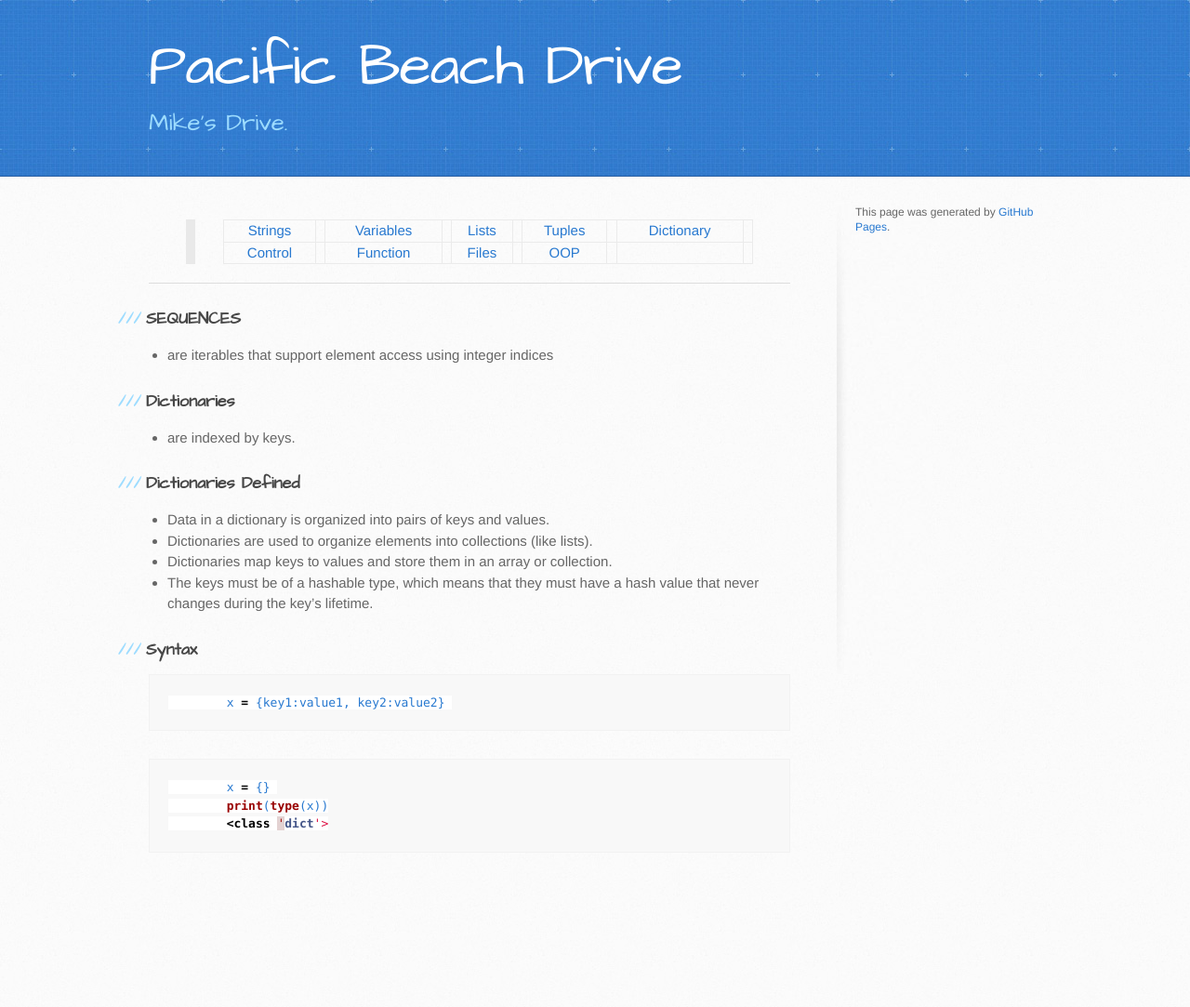
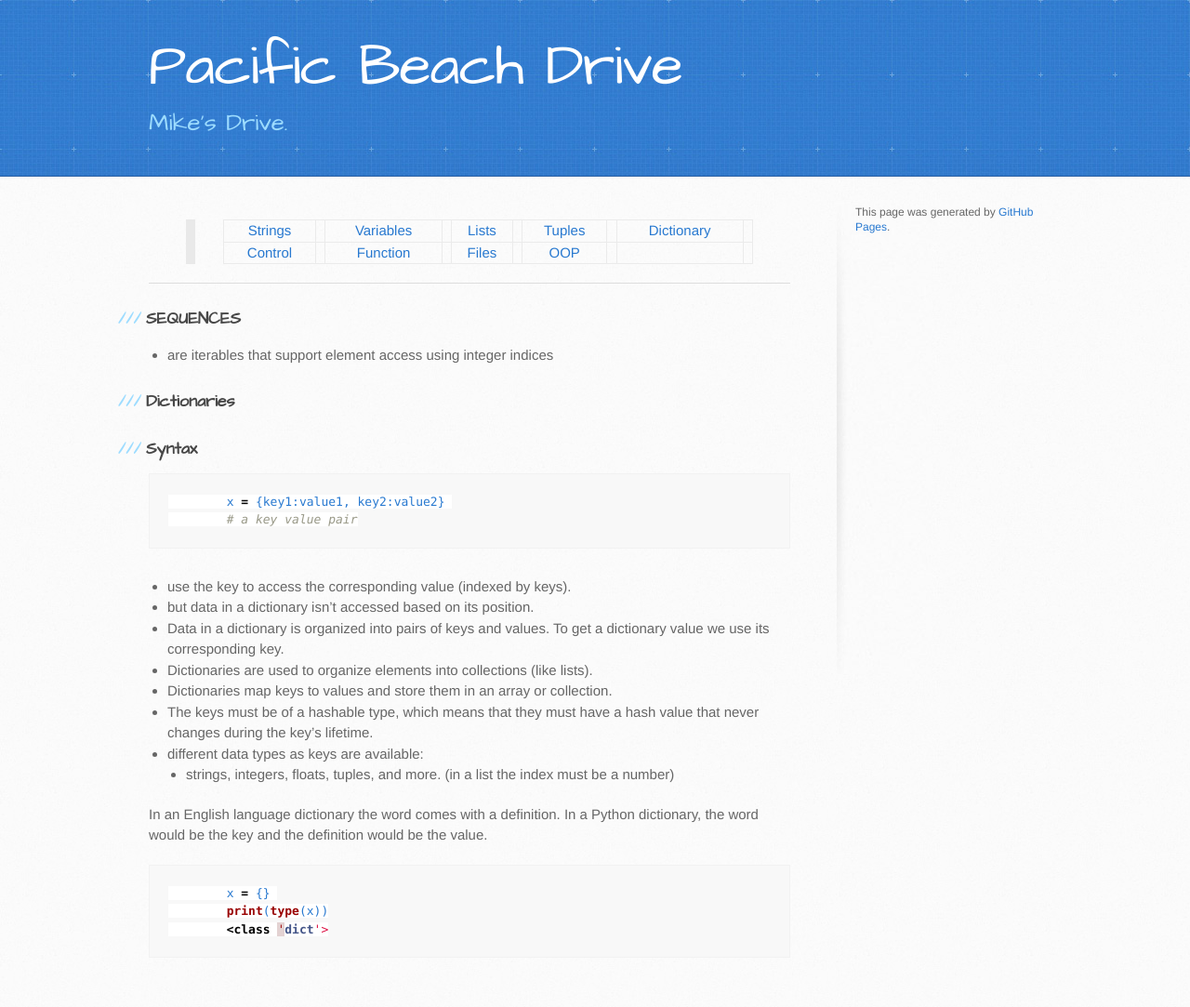
Before and after one commit to trumpfheller/trumpfheller.github.io, a Jekyll site: the page built from dictionary.md, in a window 1280 px wide. Shown: the whole page at 93% size. Built offline with Jekyll 4.4.1, drawn with Linux system fonts in a browser that asks for light colours; before the commit the page ends 969 px from its top, so only the background shows below that.

Commit message:
Update dictionary.md

````diff
--- a/dictionary.md
+++ b/dictionary.md
@@ -10,18 +10,26 @@ layout: default
 - are iterables that support element access using integer indices
 
 ### Dictionaries
-- are indexed by keys.
-
-### Dictionaries Defined
-- Data in a dictionary is organized into pairs of keys and values.
-- Dictionaries are used to organize elements into collections (like lists).
-- Dictionaries map keys to values and store them in an array or collection.
-- The keys must be of a hashable type, which means that they must have a hash value that never changes during the key’s lifetime.
 
 ### Syntax
  ```python
 	x = {key1:value1, key2:value2}
+	# a key value pair
 ```
+- use the key to access the corresponding value (indexed by keys).
+- but data in a dictionary isn't accessed based on its position.
+- Data in a dictionary is organized into pairs of keys and values. To get a dictionary value we use its corresponding key.
+- Dictionaries are used to organize elements into collections (like lists).
+- Dictionaries map keys to values and store them in an array or collection.
+- The keys must be of a hashable type, which means that they must have a hash value that never changes during the key’s lifetime.
+- different data types as keys are available:
+	- strings, integers, floats, tuples, and more. (in a list the index must be a number)
+
+In an English language dictionary the word comes with a definition.
+In a Python dictionary, the word would be the key and the definition would be the value.
+
+
+
 
 ```python
 	x = {}
````
